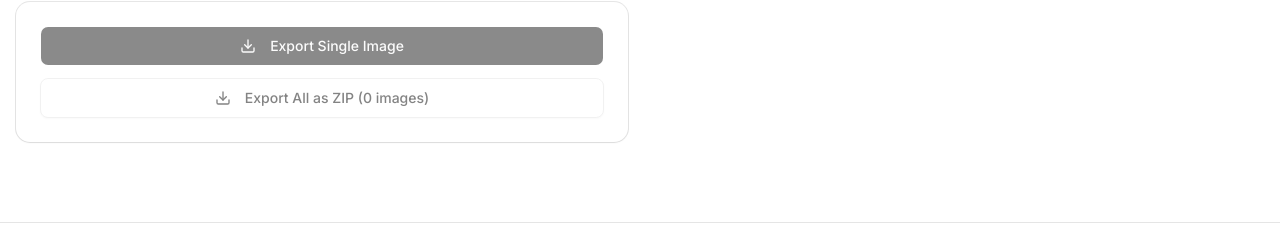
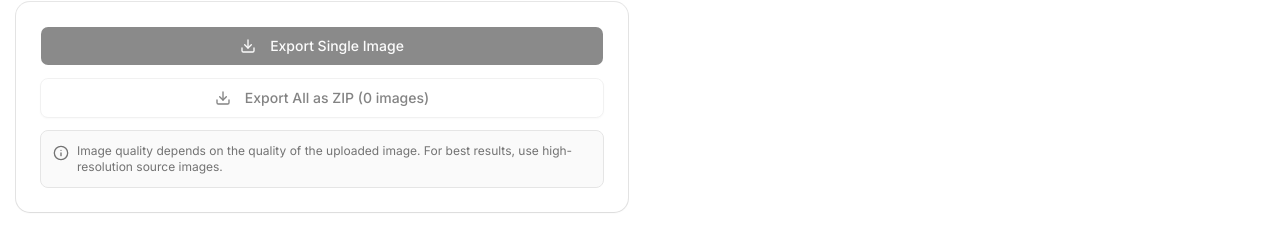
Before and after one commit to hasimpk/snap-to-frame, a Next.js app: page / in a window 1280 px wide. Shown: the part 887-1125 px from the top of the page. Built offline with nearby package versions, Linux system fonts and the light colour scheme.

Commit message:
Add info tooltip to ExportBar component, highlighting image quality considerations for uploads

```diff
--- a/components/ExportBar.tsx
+++ b/components/ExportBar.tsx
@@ -1,7 +1,7 @@
 "use client";
 
 import * as React from "react";
-import { DownloadIcon, LoaderIcon, CheckIcon } from "lucide-react";
+import { DownloadIcon, LoaderIcon, CheckIcon, InfoIcon } from "lucide-react";
 import { Button } from "@/components/ui/button";
 import { Card, CardContent } from "@/components/ui/card";
 import { exportSingleImage, exportBulkImages } from "@/lib/exportEngine";
@@ -170,6 +170,13 @@ export function ExportBar({
               />
             </div>
           )}
+
+          <div className="flex items-start gap-2 p-3 bg-muted/50 rounded-md border border-border">
+            <InfoIcon className="size-4 text-muted-foreground mt-0.5 flex-shrink-0" />
+            <p className="text-xs text-muted-foreground">
+              Image quality depends on the quality of the uploaded image. For best results, use high-resolution source images.
+            </p>
+          </div>
         </div>
       </CardContent>
     </Card>
```
